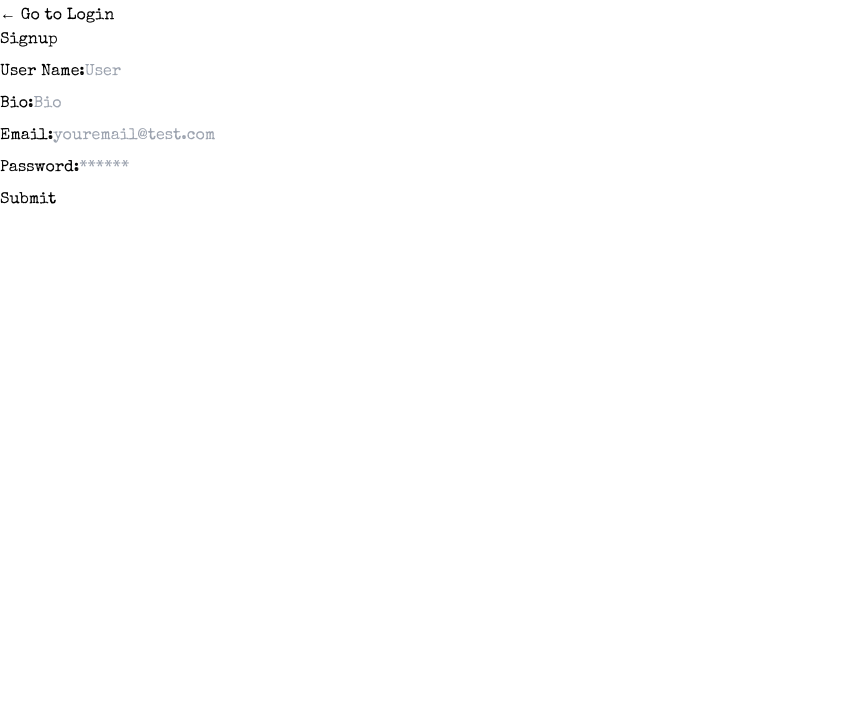
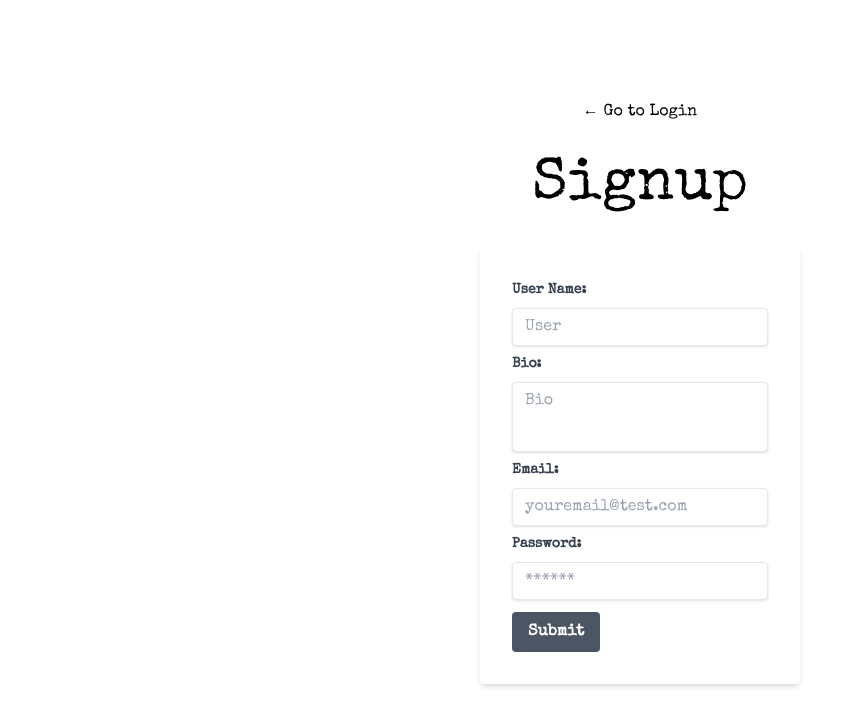
Before and after one commit to vlexaega/project3-untitled, a React (Vite) app in the folder client/: page /signup in a window 1280 px wide. Shown: the top 726 px of the page, without its empty margins (0-862 px from the left). Built offline with nearby package versions, Linux system fonts and the light colour scheme.

Commit message:
styles signup page

```diff
--- a/client/dev-dist/sw.js
+++ b/client/dev-dist/sw.js
@@ -82,7 +82,7 @@ define(['./workbox-5357ef54'], (function (workbox) { 'use strict';
     "revision": "3ca0b8505b4bec776b69afdba2768812"
   }, {
     "url": "index.html",
-    "revision": "0.nj55q84p3c"
+    "revision": "0.isdhtf885p"
   }], {});
   workbox.cleanupOutdatedCaches();
   workbox.registerRoute(new workbox.NavigationRoute(workbox.createHandlerBoundToURL("index.html"), {
--- a/client/src/Pages/Signup.jsx
+++ b/client/src/Pages/Signup.jsx
@@ -1,11 +1,11 @@
-import { useState } from 'react';
-import { Link } from 'react-router-dom';
-import { useMutation } from '@apollo/client';
-import Auth from '../utils/auth';
-import { ADD_USER } from '../utils/mutations';
+import { useState } from "react";
+import { Link } from "react-router-dom";
+import { useMutation } from "@apollo/client";
+import Auth from "../utils/auth";
+import { ADD_USER } from "../utils/mutations";
 
 function Signup(props) {
-  const [formState, setFormState] = useState({ email: '', password: '' });
+  const [formState, setFormState] = useState({ email: "", password: "" });
   const [addUser] = useMutation(ADD_USER);
 
   const handleFormSubmit = async (event) => {
@@ -31,14 +31,24 @@ function Signup(props) {
   };
 
   return (
-    <div className="container my-1">
+    <div className="flex flex-col justify-center items-center w-screen h-screen">
       <Link to="/login">← Go to Login</Link>
 
-      <h2>Signup</h2>
-      <form onSubmit={handleFormSubmit}>
+      <h2 className="text-6xl text-center p-8">Signup</h2>
+      <div className="w-full max-w-xs block">
+        <form
+          onSubmit={handleFormSubmit}
+          className="bg-white shadow-md rounded px-8 pt-6 pb-8 mb-4"
+        >
           <div className="flex-row space-between my-2">
-          <label htmlFor="firstName">User Name:</label>
+            <label
+              className="block text-gray-700 text-sm font-bold mb-2"
+              htmlFor="firstName"
+            >
+              User Name:
+            </label>
             <input
+              className="shadow appearance-none border rounded w-full py-2 px-3 text-gray-700 leading-tight focus:outline-none focus:shadow-outline"
               placeholder="User"
               name="userName"
               type="userName"
@@ -47,8 +57,14 @@ function Signup(props) {
             />
           </div>
           <div className="flex-row space-between my-2">
-          <label htmlFor="firstName">Bio:</label>
+            <label
+              htmlFor="firstName"
+              className="block text-gray-700 text-sm font-bold mb-2"
+            >
+              Bio:
+            </label>
             <input
+              className="shadow appearance-none border rounded w-full py-2 px-3 pb-10 text-gray-700 leading-tight focus:outline-none focus:shadow-outline"
               placeholder="Bio"
               name="bio"
               type="bio"
@@ -57,8 +73,14 @@ function Signup(props) {
             />
           </div>
           <div className="flex-row space-between my-2">
-          <label htmlFor="email">Email:</label>
+            <label
+              htmlFor="email"
+              className="block text-gray-700 text-sm font-bold mb-2"
+            >
+              Email:
+            </label>
             <input
+              className="shadow appearance-none border rounded w-full py-2 px-3 text-gray-700 leading-tight focus:outline-none focus:shadow-outline"
               placeholder="youremail@test.com"
               name="email"
               type="email"
@@ -67,8 +89,14 @@ function Signup(props) {
             />
           </div>
           <div className="flex-row space-between my-2">
-          <label htmlFor="pwd">Password:</label>
+            <label
+              htmlFor="pwd"
+              className="block text-gray-700 text-sm font-bold mb-2"
+            >
+              Password:
+            </label>
             <input
+              className="shadow appearance-none border rounded w-full py-2 px-3 text-gray-700 leading-tight focus:outline-none focus:shadow-outline"
               placeholder="******"
               name="password"
               type="password"
@@ -77,9 +105,15 @@ function Signup(props) {
             />
           </div>
           <div className="flex-row flex-end">
-          <button type="submit">Submit</button>
+            <button
+              className="mt-1 btn btn-block btn-primary bg-gray-600 hover:bg-slate-950 text-white font-bold py-2 px-4 rounded focus:outline-none focus:shadow-outline"
+              type="submit"
+            >
+              Submit
+            </button>
           </div>
         </form>
+      </div>
     </div>
   );
 }
```
Lines whose indentation alone changed are shown as unchanged.
